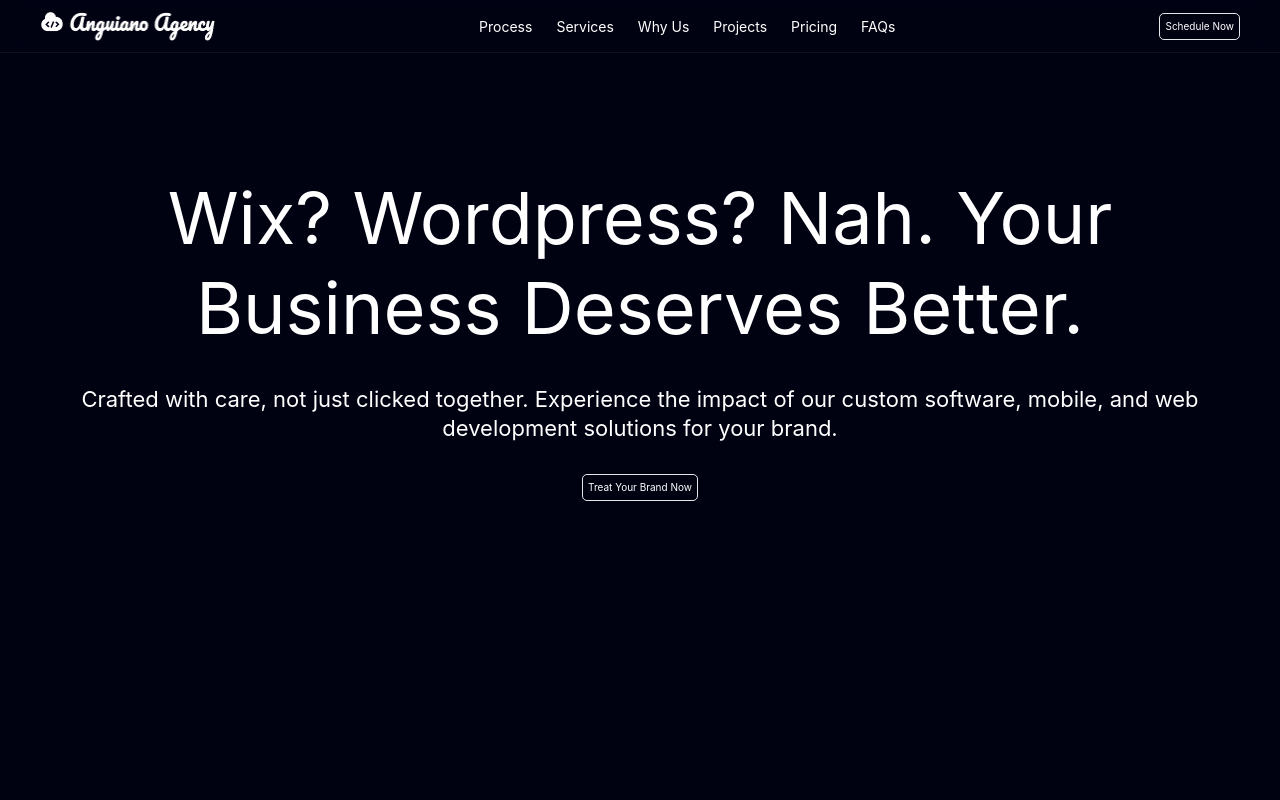
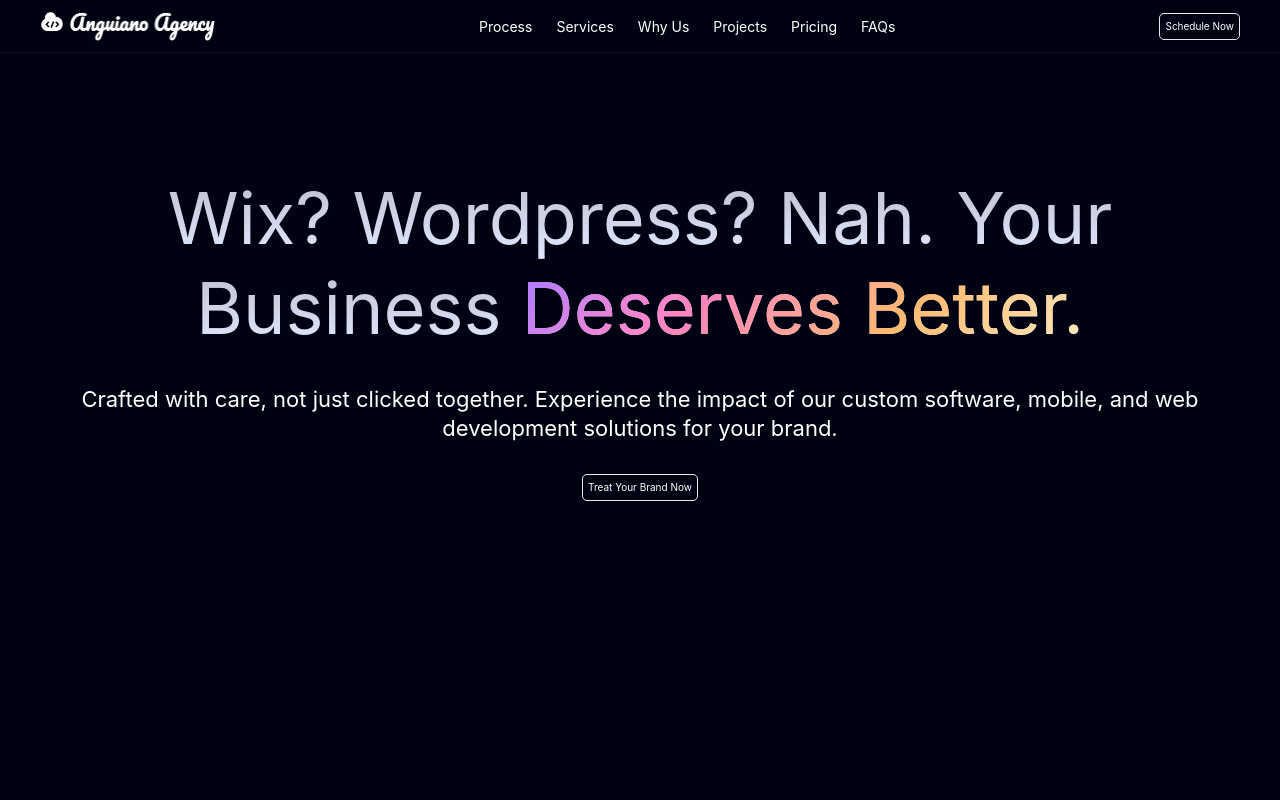
Before and after one commit to taanguiano/anguiano-agency-site, a Next.js app: page / in a window 1280 px wide. Shown: the top 800 px of the page. Built offline with nearby package versions, Linux system fonts and the light colour scheme.

Commit message:
copy changes to hero section

```diff
--- a/src/app/components/hero.tsx
+++ b/src/app/components/hero.tsx
@@ -8,9 +8,11 @@
 export const Hero = () => {
   return (
     <div className="text-center h-[100vh] mt-[125px]">
-      <span className="text-[72px] my-5 leading-tight">
-        Wix? Wordpress? Nah. Your Business Deserves Better.
-        <span className="italic font-extrabold bg-turbocharged-gradient bg-clip-text text-transparent bg-contain inline-block"></span>
+      <span className="text-[72px] my-5 bg-hero-title-gradient bg-clip-text text-transparent leading-tight">
+        Wix? Wordpress? Nah. Your Business{" "}
+        <span className="bg-emphasized-hero-gradient bg-clip-text text-transparent">
+          Deserves Better.
+        </span>
       </span>
       <p className="text-lg my-8">
         Crafted with care, not just clicked together. Experience the impact of
--- a/tailwind.config.ts
+++ b/tailwind.config.ts
@@ -45,10 +45,11 @@
         "primary-gradient":
           "linear-gradient(to bottom, #000212, #281a30, #572641, #863542, #a85234, #ab5435, #af5536, #b25737, #983c4a, #6e2f52, #3e274a, #141c34)",
         "hero-title-gradient":
-          "linear-gradient(rgb(255, 255, 255) 0%, rgba(255, 255, 255, 0.7) 100%)",
+          "linear-gradient(180deg,color(display-p3 .9411764706 .9333333333 .9764705882/.8) 0%,color(display-p3 .8862745098 .9098039216 1/1) 100%)",
         "header-radial-gradient":
           "radial-gradient(62.87% 100% at 50% 100%,rgba(255,255,255,.12) 0%,rgba(255,255,255,0) 100%)",
-        "turbocharged-gradient": "linear-gradient(45deg, #f3ec78, #af4261)",
+        "emphasized-hero-gradient":
+          "linear-gradient(135deg,color(display-p3 .6196078431 .4784313725 1/1) 0%,color(display-p3 .9960784314 .5450980392 .7333333333/1) 33.33%,color(display-p3 1 .7411764706 .4784313725/1) 66.67%,color(display-p3 .9725490196 .9176470588 .7647058824/1) 100%);",
       },
       boxShadow: {
         glass: "0 4px 30px rgba(0, 0, 0, 0.1)",
```
